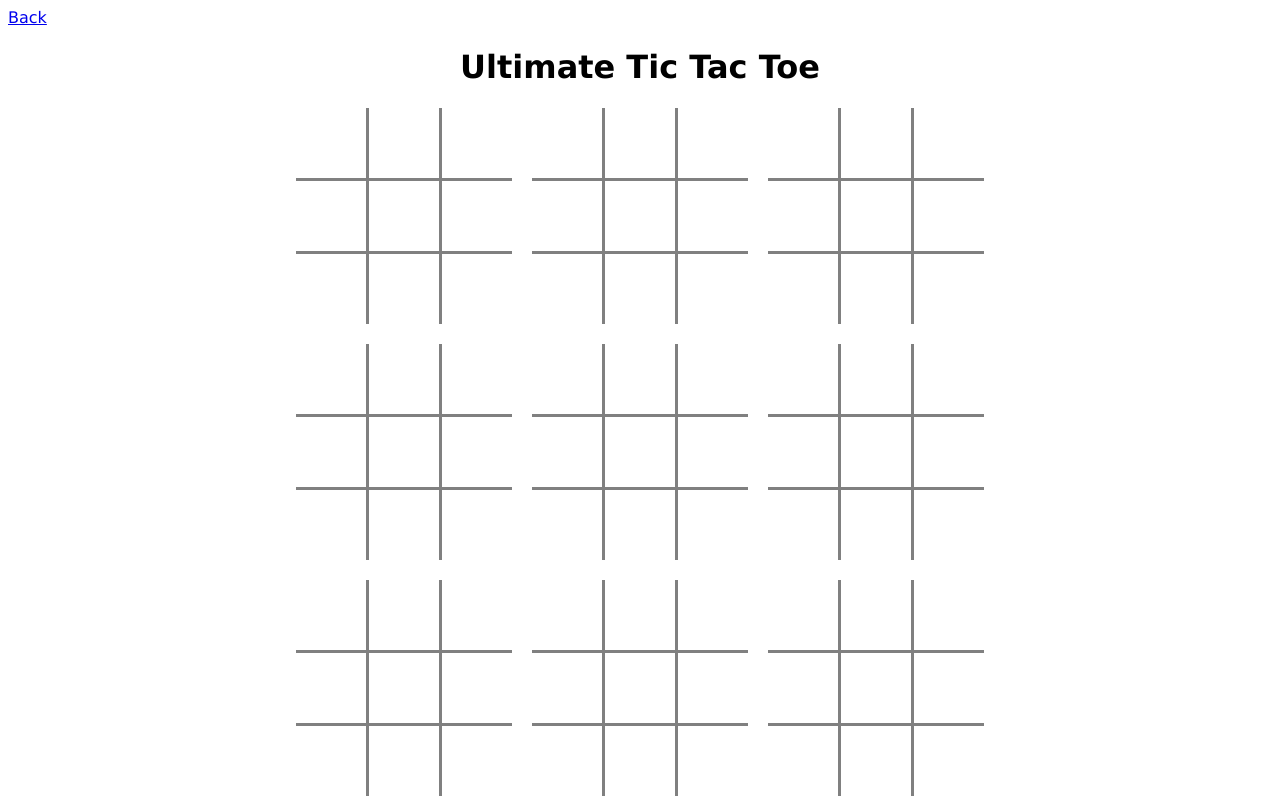
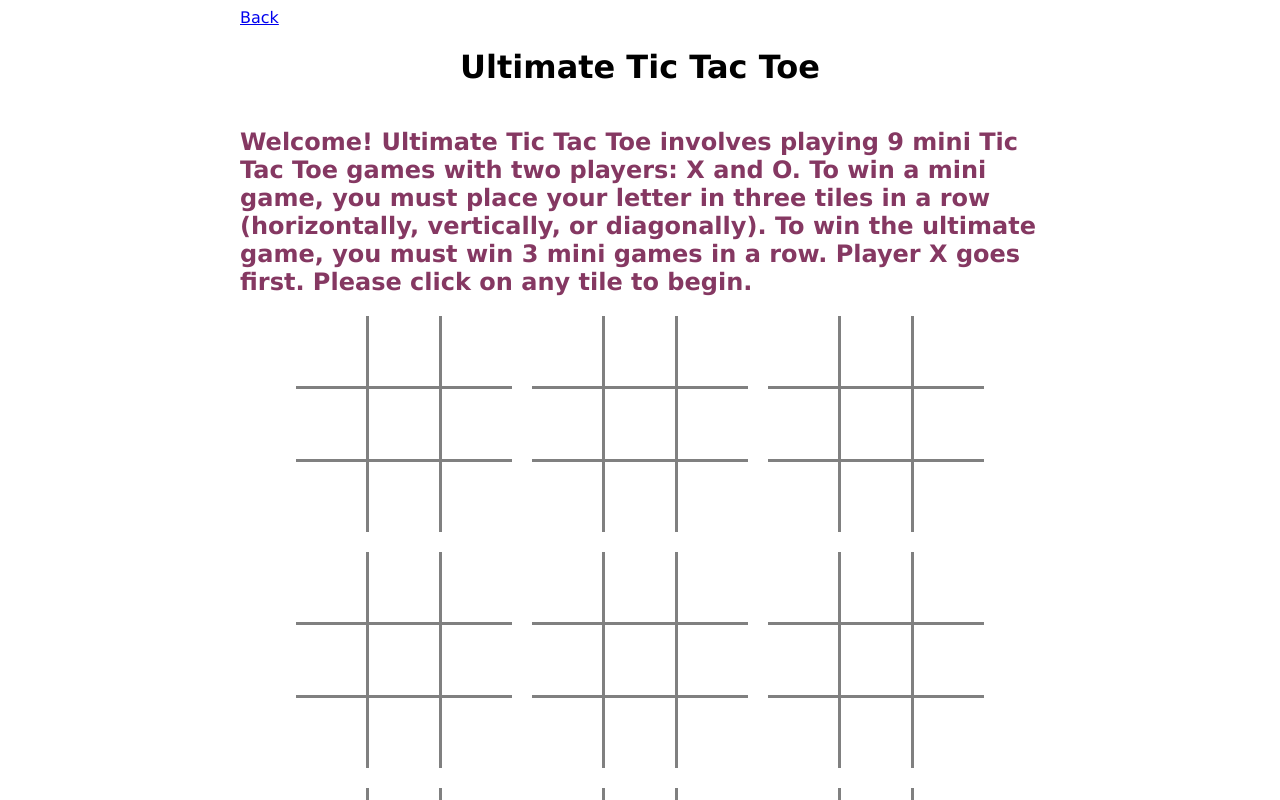
Before and after one commit to sophialuo/sophialuo.me, a Next.js app: page /ultimate-tic-tac-toe in a window 1280 px wide. Shown: the top 800 px of the page. Built offline with nearby package versions, Linux system fonts and the light colour scheme.

Commit message:
styling + instructions

```diff
--- a/app/components/Layout/index.tsx
+++ b/app/components/Layout/index.tsx
@@ -1,4 +1,4 @@
-import "./styles.css";
+import "../../global.css";
 import React from "react";
 
 const Layout: React.FC<any> = ({ children }) => {
--- a/app/components/Layout/styles.css
+++ /dev/null
@@ -1,5 +0,0 @@
-.page-container {
-    display: flex;
-    justify-content: center;
-    font-family: Verdana, Geneva, Tahoma, sans-serif;
-}
--- a/app/components/UltimateTicTacToe/Main.tsx
+++ b/app/components/UltimateTicTacToe/Main.tsx
@@ -1,12 +1,18 @@
 "use client";
 
-import React, { useState, useCallback } from "react";
+import React, { useState, useCallback, useEffect } from "react";
 import _ from "lodash";
 import Link from "next/link";
 import MiniGame from "./MiniGame";
-import "./Main.css";
+import "./styles.css";
 import { Loc, GameStatus, Player } from "./types";
-import { N } from "./constants";
+import {
+  N,
+  MSG_BEGINNING,
+  MSG_CLICK_FOCUSED,
+  MSG_CLICK_ANYWHERE,
+  MSG_GAME_OVER,
+} from "./constants";
 import { checkGameStatus } from "./helpers";
 
 const Main: React.FC = () => {
@@ -23,6 +29,23 @@ const Main: React.FC = () => {
     GameStatus.InProgress
   );
 
+  const [gameMessage, setGameMessage] = useState<string>(MSG_BEGINNING);
+
+  useEffect(() => {
+    if (moveCount === 0) {
+      return;
+    }
+    if (mainGameStatus !== GameStatus.InProgress) {
+      setGameMessage(MSG_GAME_OVER(mainGameStatus));
+    } else {
+      if (!focusedLoc) {
+        setGameMessage(MSG_CLICK_ANYWHERE);
+      } else {
+        setGameMessage(MSG_CLICK_FOCUSED);
+      }
+    }
+  }, [moveCount, mainGameStatus, focusedLoc, setGameMessage]);
+
   const handleNext = useCallback(
     (
       { loc, miniGameStatus }: { loc: Loc; miniGameStatus: GameStatus },
@@ -35,6 +58,10 @@ const Main: React.FC = () => {
         setCurPlayer(Player.O);
       }
 
+      // update movecount
+      const newMoveCount = moveCount + 1;
+      setMoveCount(newMoveCount);
+
       const { row, col } = loc;
       let newMainGameState = mainGameState;
 
@@ -43,9 +70,7 @@ const Main: React.FC = () => {
         newMainGameState = _.cloneDeep(mainGameState);
         newMainGameState[row][col] = miniGameStatus;
         setMainGameState(newMainGameState);
-        // update movecount
-        const newMoveCount = moveCount + 1;
-        setMoveCount(newMoveCount);
+
         // update maingame status
         const newStatus = checkGameStatus(
           newMoveCount,
@@ -86,13 +111,14 @@ const Main: React.FC = () => {
       </div>
       <div className="game-wrapper">
         <h1>Ultimate Tic Tac Toe</h1>
-        {mainGameStatus !== GameStatus.InProgress && (
-          <h2 className="game-over">{`Game Over: ${mainGameStatus}`}</h2>
-        )}
+        <h2 className="game-message">{gameMessage}</h2>
         <div className="ultimate-board">
           {_.range(N).map((row: number) => {
             return (
-              <div className="ultimate-board-row">
+              <div
+                className="ultimate-board-row"
+                key={`ultimate-tic-tac-toe_${row}`}
+              >
                 {_.range(N).map((col: number) => {
                   return (
                     <div key={`ultimate-tic-tac-toe_${row}_${col}`}>
--- a/app/components/UltimateTicTacToe/MiniGame.tsx
+++ b/app/components/UltimateTicTacToe/MiniGame.tsx
@@ -1,6 +1,6 @@
+import "./styles.css";
 import React, { useState, useCallback } from "react";
 import _ from "lodash";
-import "./Main.css";
 import { Loc, Player, GameStatus } from "./types";
 import { checkGameStatus } from "./helpers";
 import { N } from "./constants";
--- a/app/components/UltimateTicTacToe/Tile.tsx
+++ b/app/components/UltimateTicTacToe/Tile.tsx
@@ -1,5 +1,5 @@
 import React from "react";
-import "./Main.css";
+import "./styles.css";
 import { Loc, Player } from "./types";
 import { FontAwesomeIcon } from "@fortawesome/react-fontawesome";
 import { faXmark } from "@fortawesome/free-solid-svg-icons";
--- a/app/components/UltimateTicTacToe/constants.tsx
+++ b/app/components/UltimateTicTacToe/constants.tsx
@@ -1 +1,11 @@
+import { GameStatus } from "./types";
+
 export const N = 3;
+
+export const MSG_BEGINNING =
+  "Welcome! Ultimate Tic Tac Toe involves playing 9 mini Tic Tac Toe games with two players: X and O. To win a mini game, you must place your letter in three tiles in a row (horizontally, vertically, or diagonally). To win the ultimate game, you must win 3 mini games in a row. Player X goes first. Please click on any tile to begin.";
+export const MSG_CLICK_FOCUSED =
+  "Please click on an empty tile in the focused mini game.";
+export const MSG_CLICK_ANYWHERE =
+  "Please click on any empty tile in any mini game";
+export const MSG_GAME_OVER = (status: GameStatus) => `Game Over: ${status}`;
--- a/app/components/UltimateTicTacToe/Main.css
+++ b/app/components/UltimateTicTacToe/styles.css
@@ -1,5 +1,5 @@
 .container {
-    width: 100%;
+    max-width:100vh;
     height:100%;
     gap: 14px;
 }
@@ -17,7 +17,7 @@
     height:100%;
 }
 
-.game-over {
+.game-message {
     color: #853862;
 }
 
--- a/app/page.tsx
+++ b/app/page.tsx
@@ -1,5 +1,3 @@
-import "./global.css";
-import "./global.css";
 import React from "react";
 import Home from "./components/Home";
 import Layout from "./components/Layout";
```
